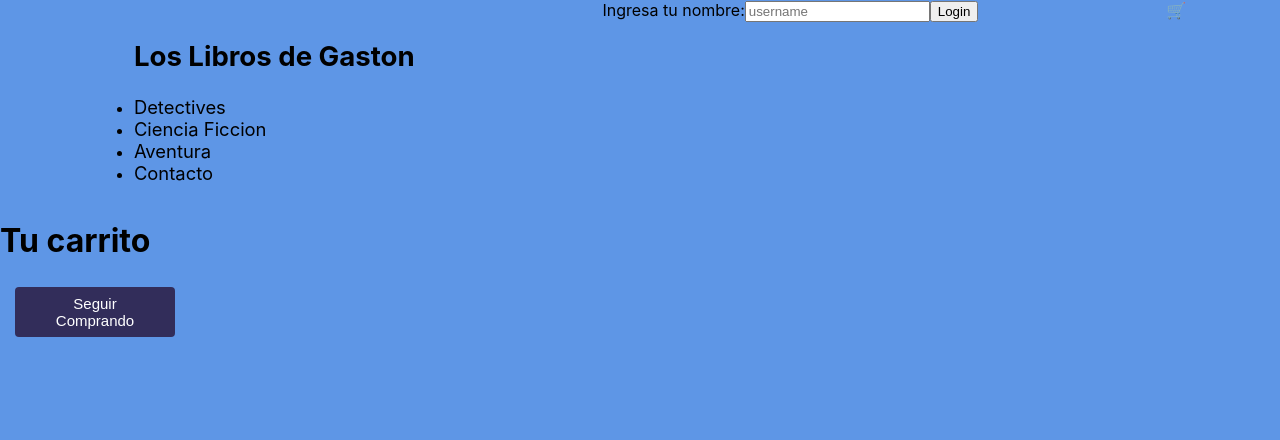
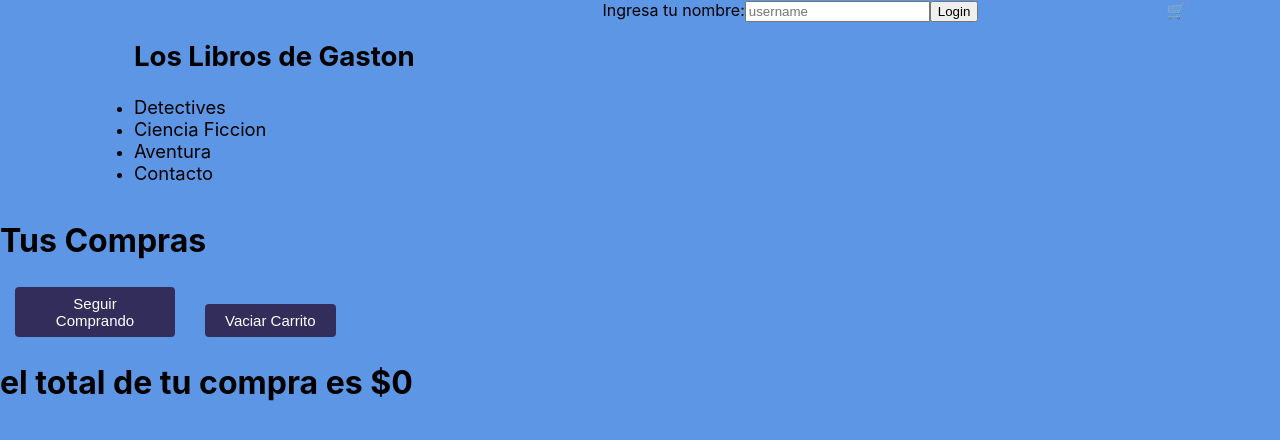
Before and after one commit to gastonAudisio/proyectoReact, a React (Create React App) app: page /cart in a window 1280 px wide. Shown: the top 440 px of the page. Built offline with nearby package versions, Linux system fonts and the light colour scheme.

Commit message:
optimizo funcion totalPrice

```diff
--- a/src/components/cartContainer/CartContainer.jsx
+++ b/src/components/cartContainer/CartContainer.jsx
@@ -5,12 +5,12 @@ import "./cartContainer.css";
 
 
 function CartContainer() {
-  const { cart , removeItem  } = useContext(cartContext);
+  const { cart , removeItem ,clearCart , totalPrice } = useContext(cartContext);
 
   return (
 
     <div>
-      <h1>Tu carrito</h1>
+      <h1>Tus Compras</h1>
       <div classname="flexRow card">
         {cart.map((item) => (
           <div className="cart-item">
@@ -26,6 +26,11 @@ function CartContainer() {
           <button className="btn">Seguir Comprando</button>
       </Link>
 
+          <button className="btn" onClick={() => clearCart()}>Vaciar Carrito</button>
+          <h1>el total de tu compra es ${totalPrice()}</h1>
+
+
+
     </div>
 
   );
--- a/src/storage/cartContext.jsx
+++ b/src/storage/cartContext.jsx
@@ -4,6 +4,7 @@ export const cartContext = createContext();
 
 export function CartContextProvider(props) {
   let [cart, setCart] = useState([]);
+
 
   function addItem(item) {
 
@@ -19,11 +20,48 @@ export function CartContextProvider(props) {
       setCart([...cart, item]);
     }
   }
+/*
+  function addItem(item,cantidad) {
+    const isInCart = cart.some((itemInCart) => itemInCart.id === item.id);
 
-  const removeItem = (id) => {
-    const deleteItem = cart.filter(el => el.id !== id)
-    setCart([...deleteItem]);
+    if (isInCart) {
+      let newCart = [...cart];
+      let index = cart.findIndex((itemInCart) => itemInCart.id === item.id);
+
+      newCart[index] = {...newCart[index], cantidad: newCart[index].cantidad + 1};
+      setCart(newCart);
+          setCart([...cart, item]);
+        }
+
+
+}
+
+*/
+/*
+function addItem(item,cantidad){
+  let itemIndex = cart.findIndex(itemInCart => item.id === itemInCart.id);
+  const newCart = [...cart];
+  if(itemIndex === -1){
+      const newItem = {...item,count: cantidad};
+      newCart.push(newItem);
   }
+  else{
+      if((newCart[itemIndex].count + cantidad) > newCart[itemIndex].stock ){
+          alert("Lo sentimos", "No disponemos del stock suficiente", "warning");
+      }
+      else{
+          newCart[itemIndex].count += cantidad;
+      }
+      setCart(newCart);
+  }
+
+}
+*/
+const removeItem = (id) => {
+  const deleteItem = cart.filter(el => el.id !== id)
+  setCart([...deleteItem]);
+}
+
 
   function clearCart() {
     setCart([])
@@ -31,19 +69,24 @@ export function CartContextProvider(props) {
 
   function getTotalItems() {
     let total = 0;
-    cart.forEach((item) => (total += 1));
+    cart.forEach((item) => (total += item.count));
     return total;
   }
 
-  function getTotalPriceInCart() {
-    return 999;
-  }
+
+  function totalPrice(){
+    let total = 0;
+    cart.forEach(item => {
+        total += item.price * item.count;
+    })
+    return total;
+}
 
   const value = {
     cart,
     addItem,
     getTotalItems,
-    getTotalPriceInCart,
+    totalPrice,
     removeItem,
     clearCart,
 
```
